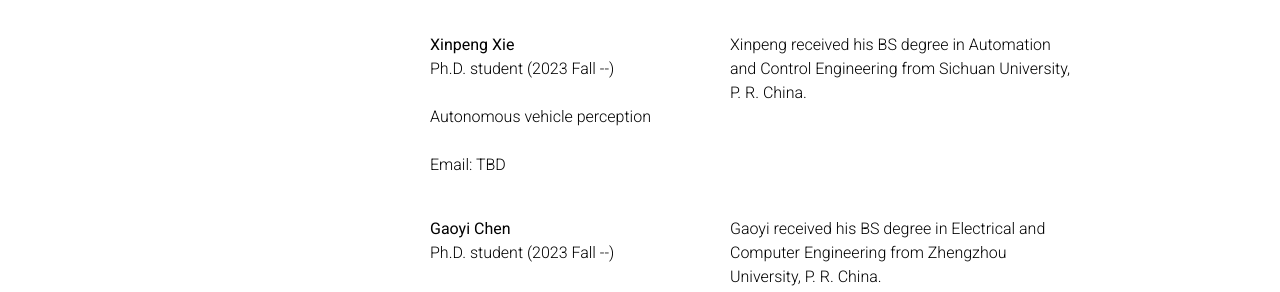
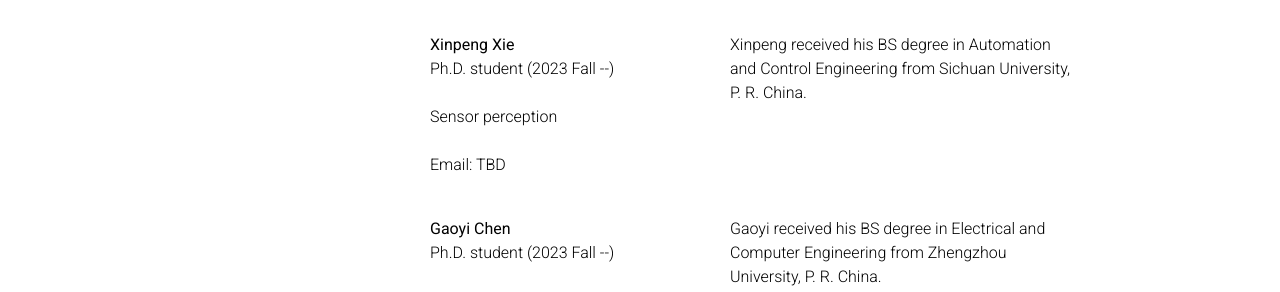
Before and after one commit to chenxiunt/chenxiunt.github.io, a Jekyll site: the page built from _pages/people.md, in a window 1280 px wide and 900 px high, scrolled down 368 px. Shown: the part 153-445 px from the top of the window. Built offline with Jekyll 4.4.1, drawn with Linux system fonts in a browser that asks for light colours; comment, search, counter and statistics services are not loaded; a style sheet for code colours, icons or effects is not loaded.

Commit message:
Update people.md

```diff
--- a/_pages/people.md
+++ b/_pages/people.md
@@ -39,7 +39,7 @@ I am fortunate to work with several bright students:
     <div class="col-sm-4">
         <b>Xinpeng Xie</b> <br>
         Ph.D. student (2023 Fall --) <br><br>
-        Autonomous vehicle perception <br><br>
+        Sensor perception <br><br>
         Email: TBD <br>
 
     </div>
```
